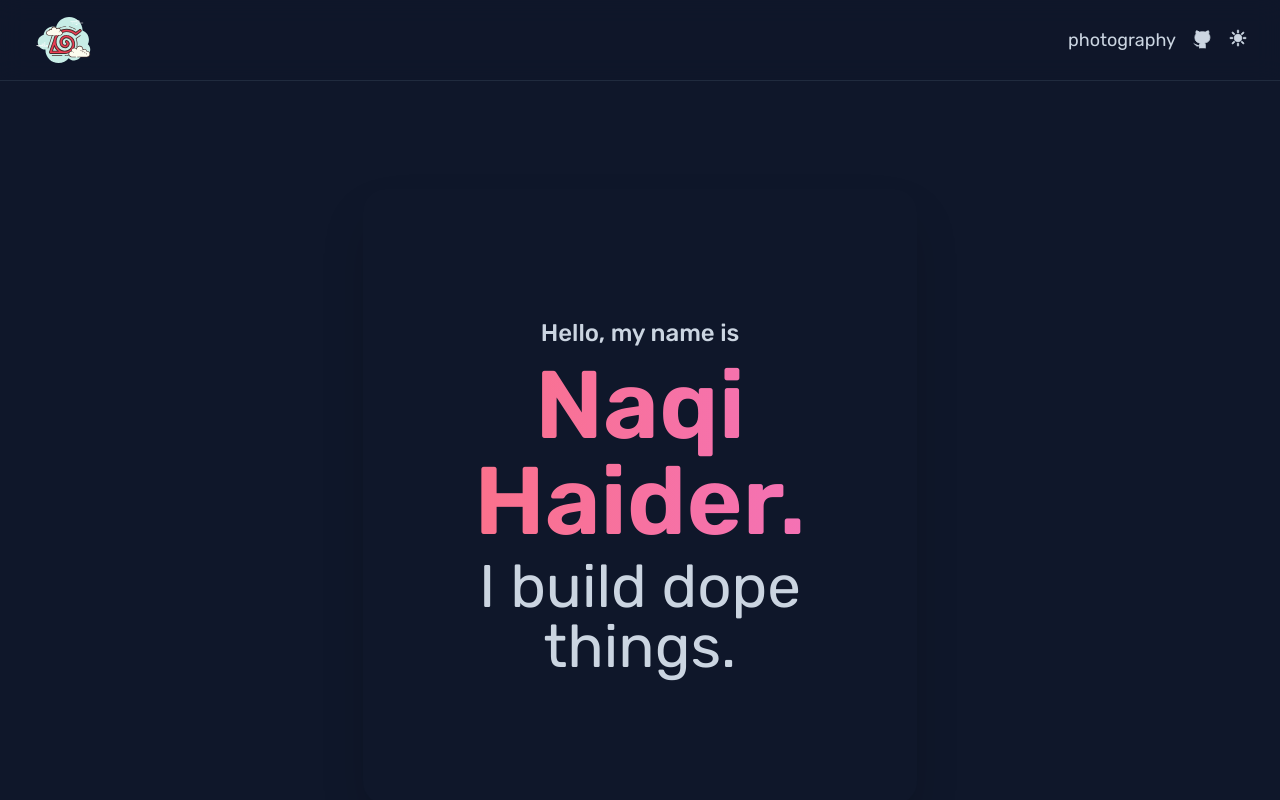
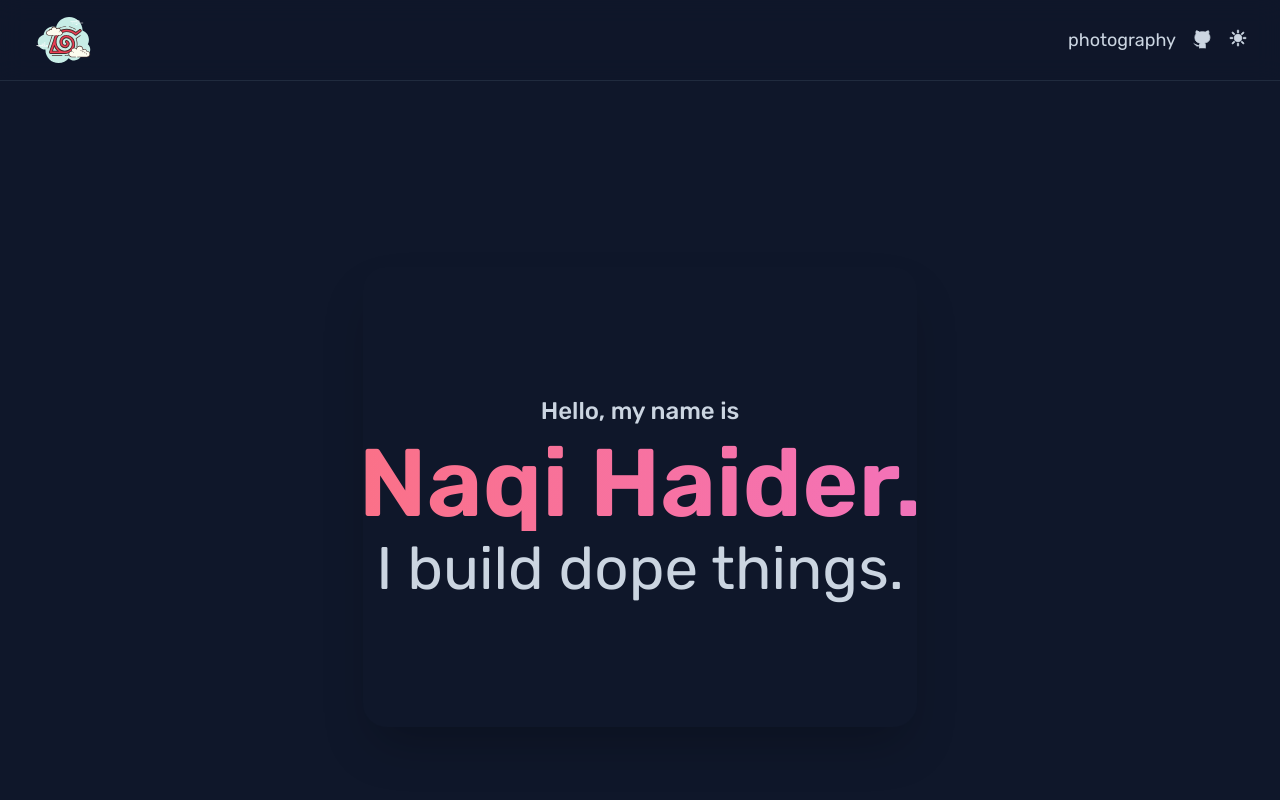
Before and after one commit to alderon07/my-website, a Next.js app in the folder frontend/: page / in a window 1280 px wide. Shown: the top 800 px of the page. Built offline with nearby package versions, Linux system fonts and the light colour scheme; no server answers; a web font is replaced by a local one.

Commit message:
Update Intro component to prevent text overflow by adding whitespace-nowrap class to the heading

```diff
--- a/frontend/src/app/components/intro/Intro.tsx
+++ b/frontend/src/app/components/intro/Intro.tsx
@@ -10,7 +10,7 @@ export default function Intro() {
               Hello, my name is
             </h5>
             <h1
-              className="text-5xl font-semibold transition delay-100 duration-200 ease-in-out hover:scale-105 lg:text-6xl xl:text-8xl bg-gradient-to-r from-emerald-700 via-teal-600 to-amber-700 dark:from-rose-400 dark:via-pink-400 dark:to-indigo-400 bg-clip-text text-transparent animate-gradient bg-[length:200%_200%]"
+              className="text-5xl font-semibold transition delay-100 duration-200 ease-in-out hover:scale-105 lg:text-6xl xl:text-8xl bg-gradient-to-r from-emerald-700 via-teal-600 to-amber-700 dark:from-rose-400 dark:via-pink-400 dark:to-indigo-400 bg-clip-text text-transparent animate-gradient bg-[length:200%_200%] whitespace-nowrap"
             >
               Naqi Haider.
             </h1>
```
